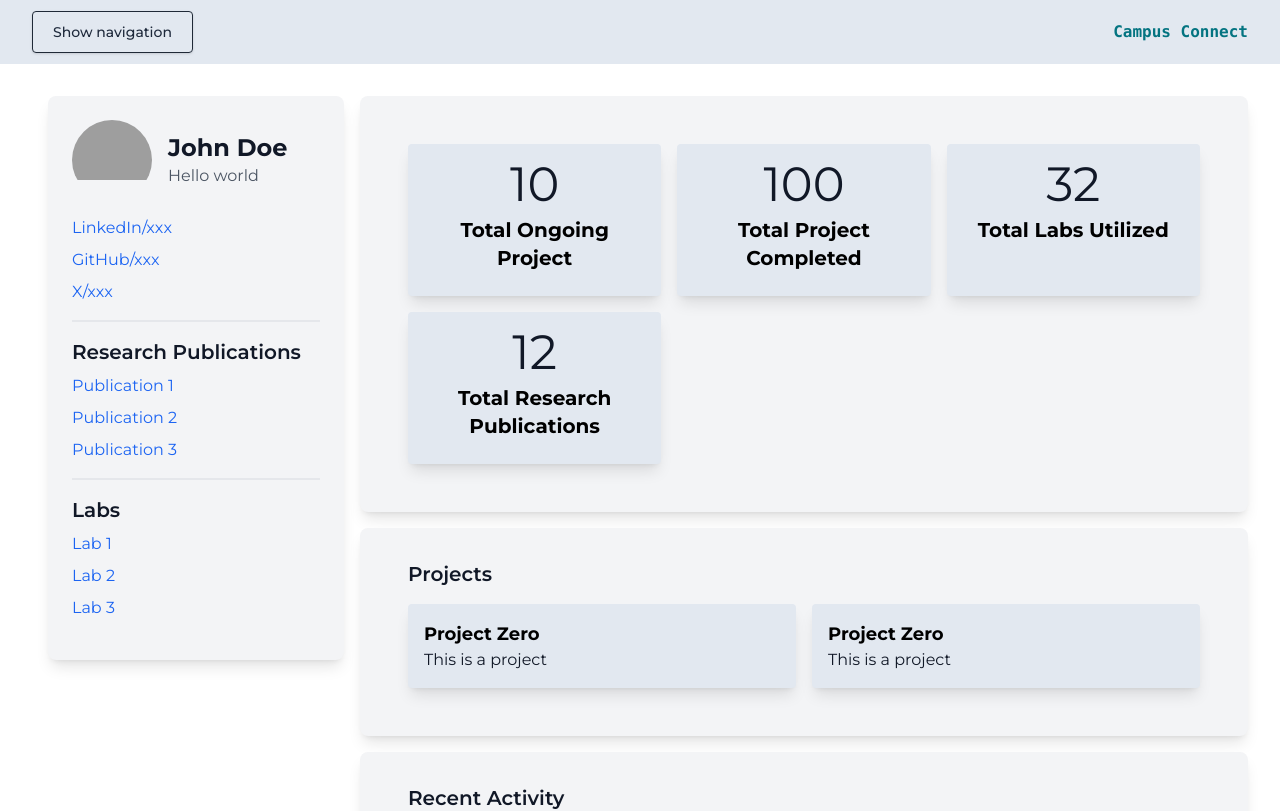
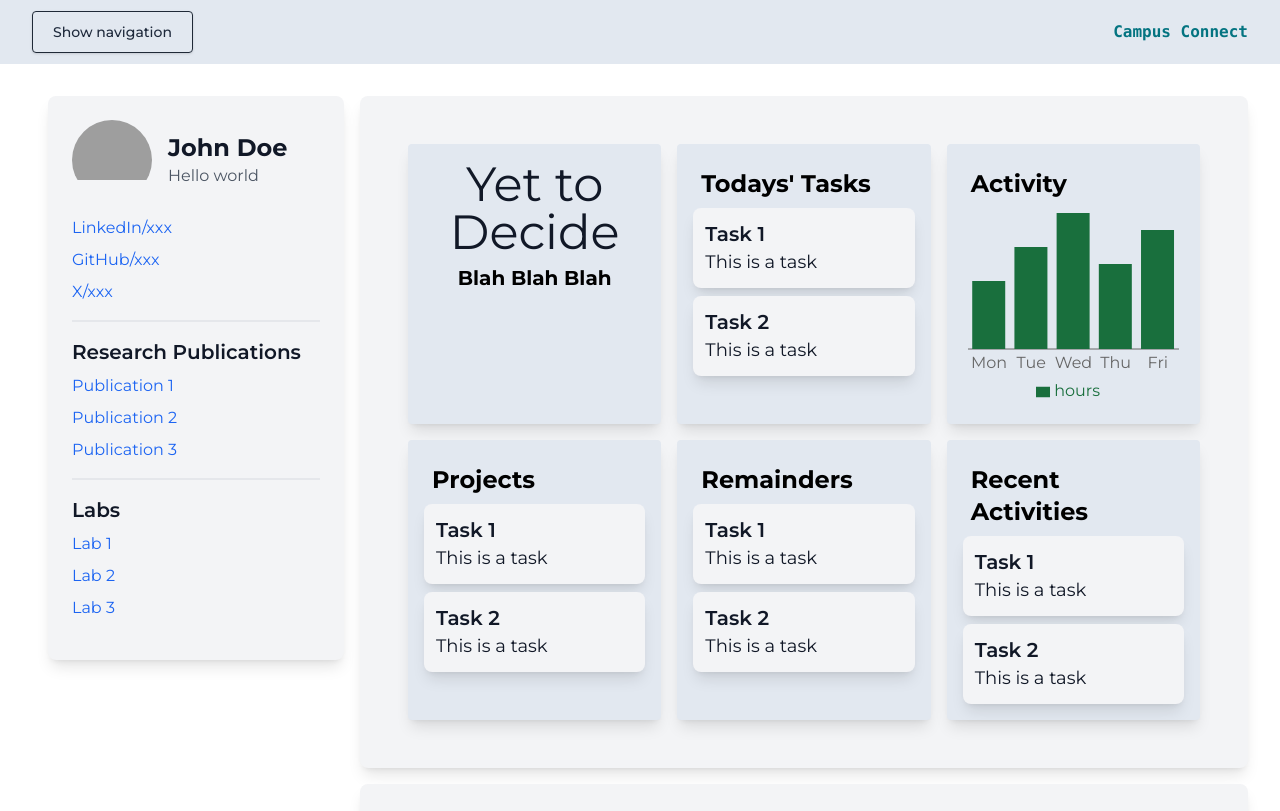
Before and after one commit to ariyaltharun/campus-connect-plus-plus, a React (Vite) app: page /dashboard in a window 1280 px wide. Shown: the top 811 px of the page. Built offline with nearby package versions, Linux system fonts and the light colour scheme; grey boxes are pictures that could not be loaded.

Commit message:
add streakmap using 3rd pkg and change dashboard look

```diff
--- a/components/Dashboard.jsx
+++ b/components/Dashboard.jsx
@@ -1,4 +1,6 @@
-import { startOfYear, endOfYear, eachDayOfInterval, format, getDay, getMonth } from 'date-fns';
+import { BarChart, Bar, XAxis, YAxis, CartesianGrid, Tooltip, Legend, ResponsiveContainer } from 'recharts';
+import CalendarHeatmap from 'react-calendar-heatmap';
+import 'react-calendar-heatmap/dist/styles.css';
 
 
 const Dashboard = () => {
@@ -43,6 +45,89 @@ const Dashboard = () => {
                         <li><a href="#" className="text-blue-600 dark:text-blue-300 hover:underline">Lab 2</a></li>
                         <li><a href="#" className="text-blue-600 dark:text-blue-300 hover:underline">Lab 3</a></li>
                     </ul>
+                </div>
+            </div>
+        );
+    }
+
+    const TodaysTaskList = () => {
+        const tasks = [
+            {
+                task: "Task 1",
+                description: "This is a task"
+            },
+            {
+                task: "Task 2",
+                description: "This is a task"
+            }
+        ]
+
+        return (
+            <ul className="list-none space-y-2">
+                {tasks.map((task, key) => (
+                    <li key={key} className="bg-gray-100 dark:bg-gray-800 rounded-lg shadow-lg">
+                        <div className="p-3">
+                            <h1 className="text-lg md:text-xl text-gray-900 dark:text-white font-semibold">{task.task}</h1>
+                            <p className="md:text-lg text-gray-900 dark:text-gray-300">{task.description}</p>
+                        </div>
+                    </li>
+                ))}
+            </ul>
+        )
+    }
+
+    const userMetrics = () => {
+        return (
+            <div className="p-12 rounded-lg shadow-lg bg-gray-100 dark:bg-gray-800">
+                <div className="grid sm:grid-cols-2 md:grid-cols-3 gap-4">
+                    <div className="bg-slate-200 dark:bg-gray-700 p-4 rounded shadow-lg text-center">
+                        <p className="text-gray-900 dark:text-white text-3xl md:text-5xl">Yet to Decide</p>
+                        <h1 className="dark:text-gray-100 text-lg md:text-xl p-2 font-bold">Blah Blah Blah</h1>
+                    </div>
+                    <div className="bg-slate-200 dark:bg-gray-700 p-4 rounded shadow-lg">
+                        {/* Todays task */}
+                        <h1 className="dark:text-gray-100 text-lg md:text-2xl p-2 font-bold">Todays' Tasks</h1>
+                        <TodaysTaskList />
+                    </div>
+                    <div className="bg-slate-200 dark:bg-gray-700 p-4 rounded shadow-lg">
+                        {/* Activity */}
+                        <h1 className="dark:text-gray-100 text-lg md:text-2xl p-2 font-bold">Activity</h1>
+                        <ResponsiveContainer width="100%" height={200}>
+                            <BarChart
+                                width={350}
+                                height={200}
+                                data={[
+                                    { day: 'Mon', hours: 4 },
+                                    { day: 'Tue', hours: 6 },
+                                    { day: 'Wed', hours: 8 },
+                                    { day: 'Thu', hours: 5 },
+                                    { day: 'Fri', hours: 7 }
+                                ]}
+                            >
+                                {/* <CartesianGrid strokeDasharray="3 3" /> */}
+                                <XAxis dataKey="day" tickLine={false} />
+                                <YAxis tickLine={false} hide={true} />
+                                <Tooltip />
+                                <Legend />
+                                <Bar dataKey="hours" fill="#196f3d" stackId="hours" />
+                            </BarChart>
+                        </ResponsiveContainer>
+                    </div>
+                    {/* Projects */}
+                    <div className="bg-slate-200 dark:bg-gray-700 p-4 rounded shadow-lg">
+                        <h1 className="dark:text-gray-100 text-lg md:text-2xl p-2 font-bold">Projects</h1>
+                        <TodaysTaskList />
+                    </div>
+                    {/* Remainders */}
+                    <div className="bg-slate-200 dark:bg-gray-700 p-4 rounded shadow-lg">
+                        <h1 className="dark:text-gray-100 text-lg md:text-2xl p-2 font-bold">Remainders</h1>
+                        <TodaysTaskList />
+                    </div>
+                    {/* Recent Activities */}
+                    <div className="bg-slate-200 dark:bg-gray-700 p-4 rounded shadow-lg">
+                        <h1 className="dark:text-gray-100 text-lg md:text-2xl p-2 font-bold">Recent Activities</h1>
+                        <TodaysTaskList />
+                    </div>
                 </div>
             </div>
         );
@@ -112,56 +197,24 @@ const Dashboard = () => {
 
 
     const streekMapCard = () => {
-        const startDate = startOfYear(new Date());
-        const endDate = endOfYear(new Date());
-        const days = eachDayOfInterval({ start: startDate, end: endDate });
-
-        const months = [
-            'Jan', 'Feb', 'Mar', 'Apr', 'May', 'Jun',
-            'Jul', 'Aug', 'Sep', 'Oct', 'Nov', 'Dec'
-        ];
-
-        const monthDays = months.map((_, monthIndex) => {
-            return days.filter(day => getMonth(day) === monthIndex);
-        });
-
         return (
             <div className="bg-gray-100 dark:bg-gray-800 rounded-lg shadow-lg">
                 <h1 className="text-xl p-4 text-gray-900 dark:text-white font-semibold px-12 pt-8">Activity Streak</h1>
-                <div className="px-12 pb-12">
-                    <div className="flex space-x-4 mb-2">
-                        {months.map((month, monthIndex) => (
-                            <div key={monthIndex} className="flex flex-col items-center">
-                                <div className="text-gray-900 dark:text-white text-sm px-2 mb-1">{month}</div>
-                                <svg width="auto" height="110">
-                                    {monthDays[monthIndex].map((day, dayIndex) => (
-                                        <g key={dayIndex} transform={`translate(${Math.floor(dayIndex / 7) * 15}, ${getDay(day) * 15})`}>
-                                            <rect
-                                                x={0}
-                                                y={0}
-                                                width={13}
-                                                height={13}
-                                                rx={2}
-                                                ry={2}
-                                                fill={
-                                                    day.activity === 0
-                                                        ? '#ebedf0'
-                                                        : day.activity === 1
-                                                            ? '#c6e48b'
-                                                            : day.activity === 2
-                                                                ? '#7bc96f'
-                                                                : day.activity === 3
-                                                                    ? '#239a3b'
-                                                                    : '#196127'
-                                                }
-                                                title={`Activity on ${format(day, 'yyyy-MM-dd')}`}
-                                            />
-                                        </g>
-                                    ))}
-                                </svg>
-                            </div>
-                        ))}
-                    </div>
+                <div className="px-12 pb-12 text-center">
+                    <CalendarHeatmap
+                        startDate={new Date('2024-01-01')}
+                        endDate={new Date('2024-12-31')}
+                        values={[
+                            { date: '2024-01-01', count: 12 },
+                            { date: '2024-01-22', count: 122 },
+                            { date: '2024-01-30', count: 38 },
+                            // ...and so on
+                        ]}
+                        // tooltip doesn't work
+                        tooltipDataAttrs={(value) => {
+                            return { 'data-tooltip': 'Tooltip: ' + value.count }
+                        }}
+                    />
                 </div>
             </div>
         );
@@ -197,10 +250,11 @@ const Dashboard = () => {
                 {userDetailsCard()}
             </div>
             <div className="space-y-4">
+                {userMetrics()}
                 {userAnaltyicsCard()}
-                {userProjectsCard()}
-                {/* {streekMapCard()} */}
-                {recentActivityCard()}
+                {/* {userProjectsCard()} */}
+                {streekMapCard()}
+                {/* {recentActivityCard()} */}
             </div>
         </div>
     );
--- a/package.json
+++ b/package.json
@@ -17,10 +17,12 @@
     "lucide-react": "^0.378.0",
     "neo4j-driver": "^5.20.0",
     "react": "^18.2.0",
+    "react-calendar-heatmap": "^1.9.0",
     "react-chartjs-2": "^5.2.0",
     "react-dom": "^18.2.0",
     "react-icons": "^5.2.0",
-    "react-router-dom": "^6.23.0"
+    "react-router-dom": "^6.23.0",
+    "recharts": "^2.15.0"
   },
   "devDependencies": {
     "@types/react": "^18.2.66",
```
